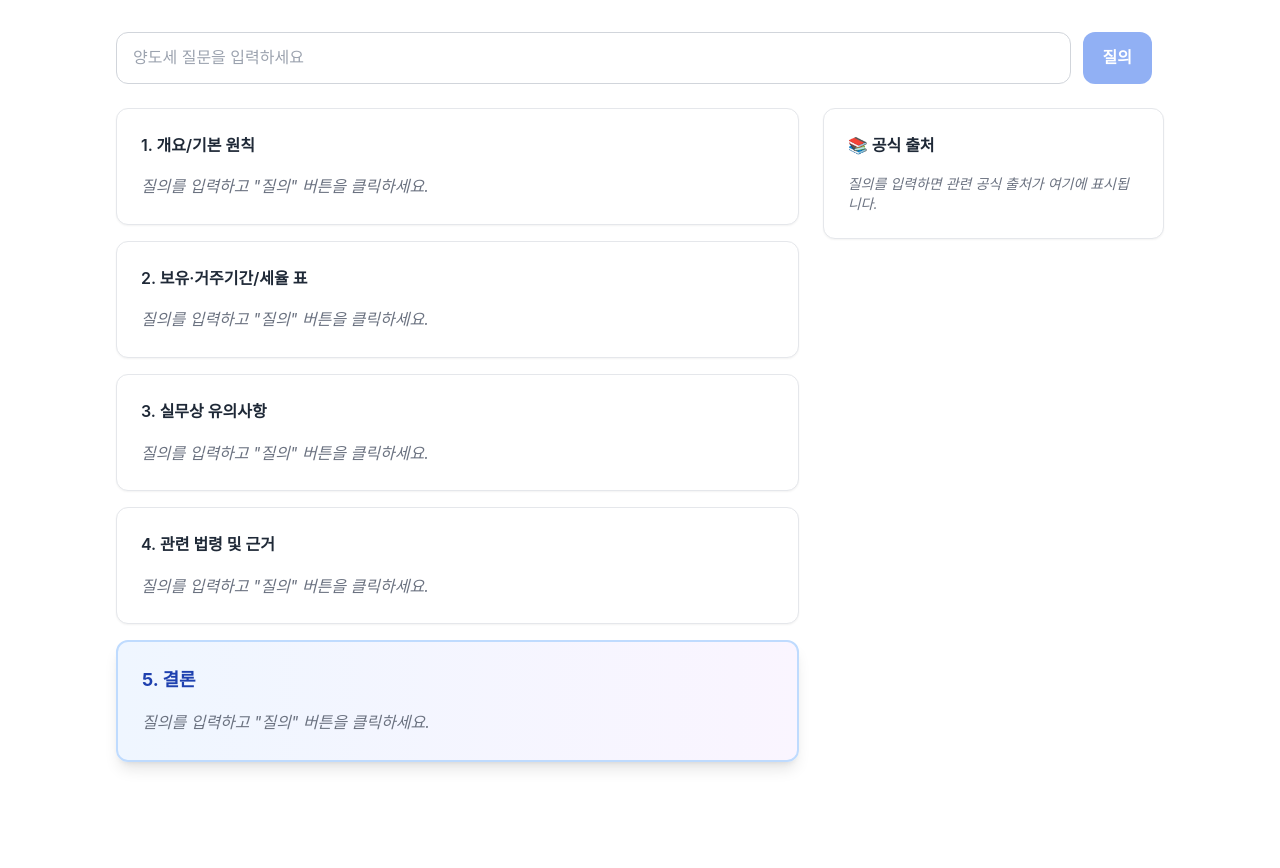
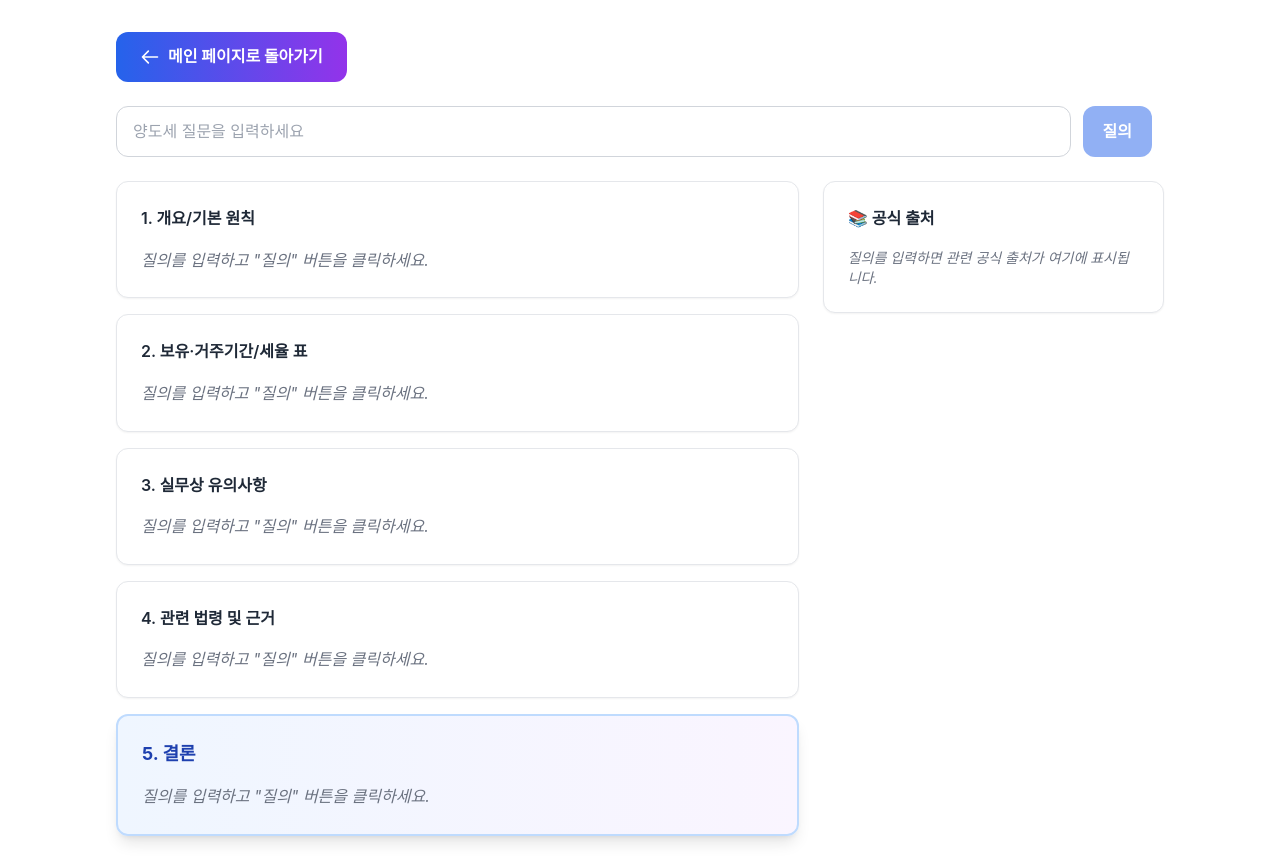
Before and after one commit to phoenixai-sw/phoenixai-tax-landing, a Next.js app: page /agent in a window 1280 px wide. Before the commit the page ends 800 px from the top, so only its background shows below. Built offline with nearby package versions, Linux system fonts and the light colour scheme.

Commit message:
feat: add back to main page button in AI Tax Agent

```diff
--- a/pages/agent/index.js
+++ b/pages/agent/index.js
@@ -1,12 +1,18 @@
 import { useState } from 'react';
 import Head from 'next/head';
+import { useRouter } from 'next/router';
 import AnswerCard from '../../components/AnswerCard';
 import EvidencePanel from '../../components/EvidencePanel';
 
 export default function AgentPage() {
+  const router = useRouter();
   const [query, setQuery] = useState('');
   const [isLoading, setIsLoading] = useState(false);
   const [results, setResults] = useState(null);
+
+  const handleBackToMain = () => {
+    router.push('/');
+  };
 
   const handleSubmit = async (e) => {
     e.preventDefault();
@@ -47,6 +53,19 @@ export default function AgentPage() {
       </Head>
 
       <main className="max-w-[1080px] mx-auto px-4 py-8 min-h-screen">
+        {/* Back to Main Button */}
+        <div className="mb-6">
+          <button
+            onClick={handleBackToMain}
+            className="flex items-center gap-2 px-6 py-3 bg-gradient-to-r from-blue-600 to-purple-600 text-white font-bold rounded-xl hover:shadow-lg transition-all duration-300 hover:scale-105"
+          >
+            <svg className="w-5 h-5" fill="none" stroke="currentColor" viewBox="0 0 24 24">
+              <path strokeLinecap="round" strokeLinejoin="round" strokeWidth={2} d="M10 19l-7-7m0 0l7-7m-7 7h18" />
+            </svg>
+            메인 페이지로 돌아가기
+          </button>
+        </div>
+
         {/* Header */}
         <header className="mb-6 grid gap-3 md:grid-cols-[1fr_auto]">
           <form onSubmit={handleSubmit} className="flex gap-3">
```
